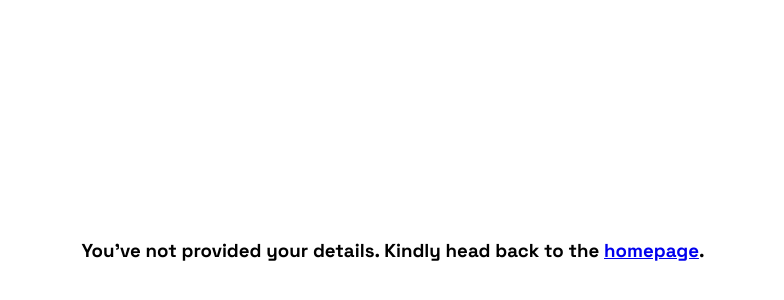
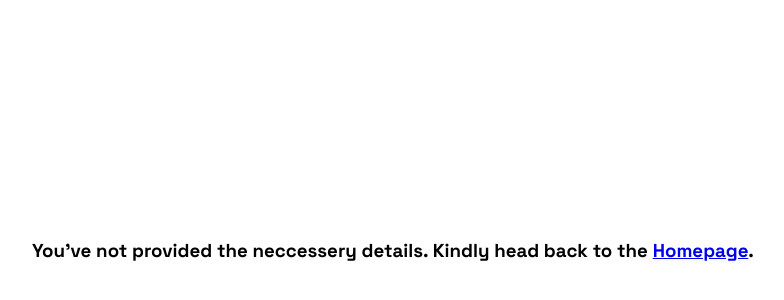
Before and after one commit to Shamilvkdev/AI-Resume-Builder, a React (Create React App) app in the folder client/: page /resume in a window 1280 px wide. Shown: the part 150-450 px from the top of the page, without its empty margins (247-1031 px from the left). Built offline with nearby package versions, Linux system fonts and the light colour scheme.

Commit message:
some tags fixed.

```diff
--- a/client/src/components/Errorpage.js
+++ b/client/src/components/Errorpage.js
@@ -5,8 +5,8 @@ const ErrorPage = () => {
     return (
         <div className='app'>
             <h3>
-                You've not provided your details. Kindly head back to the{" "}
-                <Link to='/'>homepage</Link>.
+                You've not provided the neccessery details. Kindly head back to the{" "}
+                <Link to='/'>Homepage</Link>.
             </h3>
         </div>
     );
```
